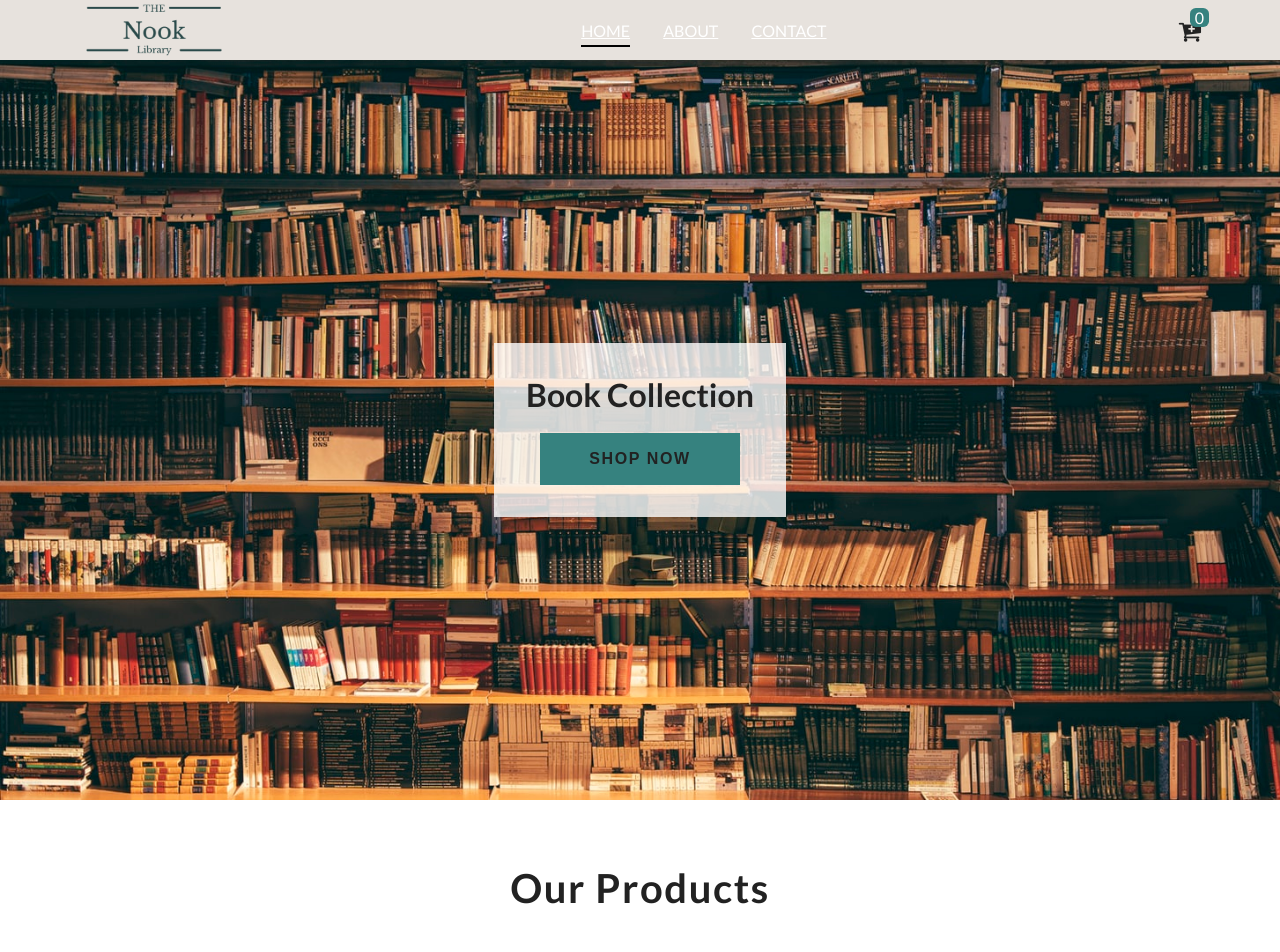
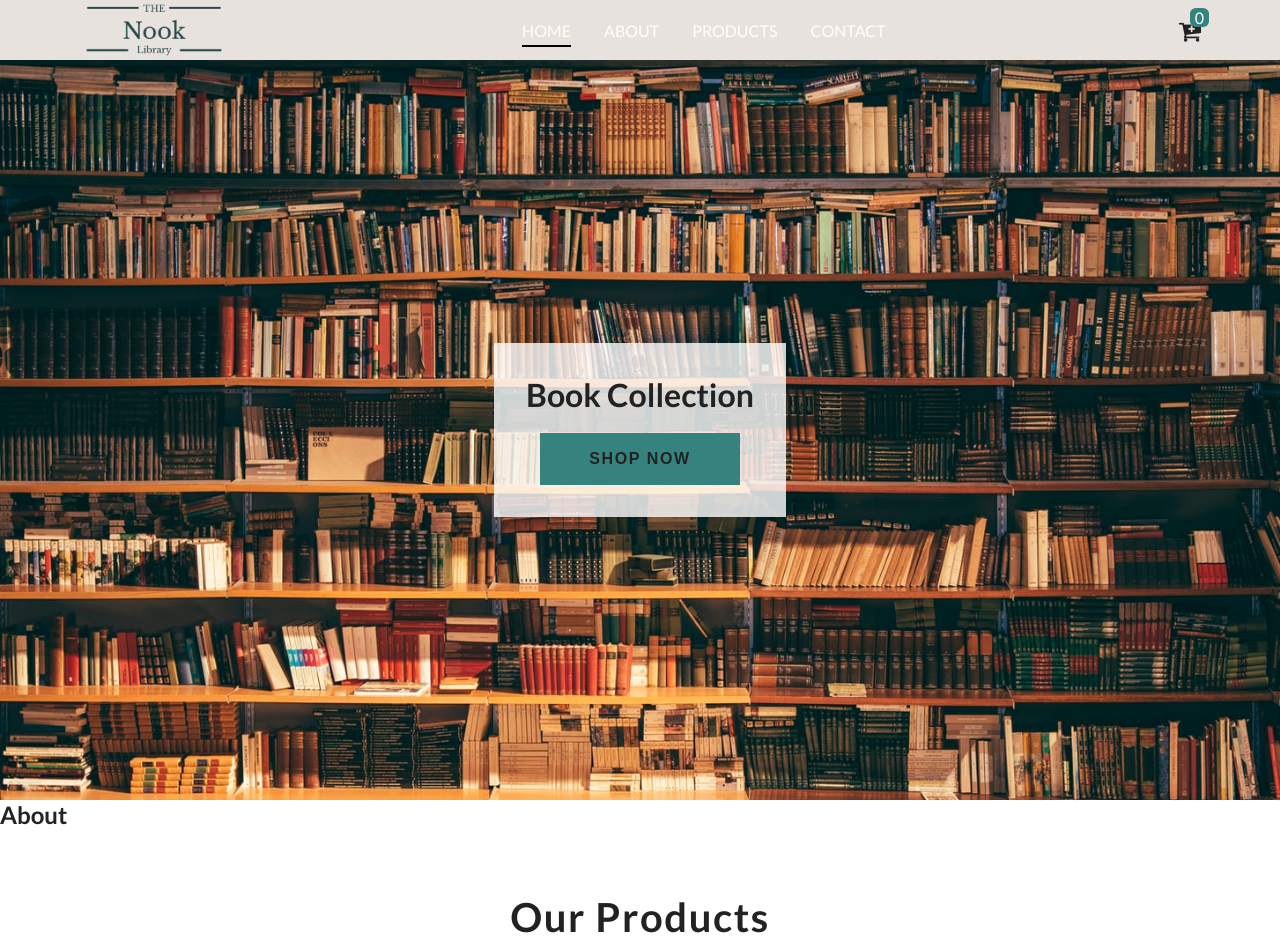
Before and after one commit to Samanthags/Nook_Library, a plain HTML site: page index.html in a window 1280 px wide. Shown: the top 952 px of the page. Drawn offline with Linux system fonts and the light colour scheme.

Commit message:
add sections

```diff
--- a/index.html
+++ b/index.html
@@ -25,6 +25,7 @@
 <ul>
     <li><a href="#home" class="active">Home</a></li>
     <li><a href="#about">About</a></li>
+    <li><a href="#products">Products</a></li>
     <li><a href="#contact">Contact</a></li>
 </ul>
 </div>
@@ -51,6 +52,27 @@
     </div>
 </header>
 <!-- End Hero-->
+
+
+<!--About-->
+
+<section class="About">
+<div class="section-about">
+<h2>About</h2>
+
+</div>
+
+</section>
+
+
+<!-- End About-->
+
+
+
+
+
+
+
 
 <!-- Start Products-->
 
@@ -101,6 +123,27 @@
 
 <!-- End Cart-->
 
+<!--Contact-->
+
+<section class="Contact">
+    <div class="section-contact">
+    <h2>Contact</h2>
+
+    </div>
+
+    </section>
+<!--End Contact-->
+
+
+
+
+
+
+
+
+
+
+
 <!-- Footer-->
 
 <footer>
--- a/styles.css
+++ b/styles.css
@@ -74,6 +74,7 @@ padding: 0 15px;
 }
 
   .nav ul li a{
+  text-decoration: none;
   display: inline-block;
   padding: 10px 0px;
   font-size: 16px;
```
